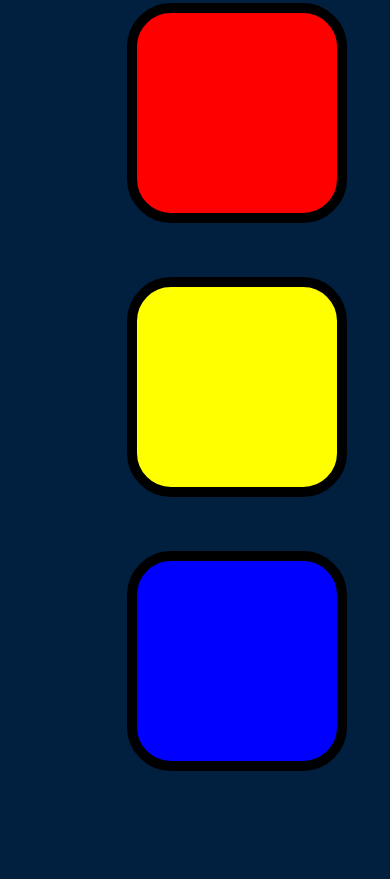
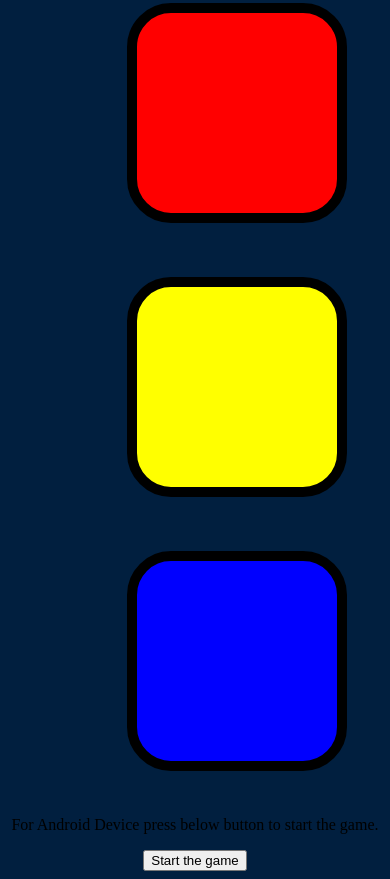
Before and after one commit to KingAshu22/Simon-Game, a plain HTML site: page index.html in a window 390 px wide. Shown: the part 477-1356 px from the top of the page. Before the commit the page ends 1285 px from the top, so only its background shows below. Drawn offline with nearby package versions, Linux system fonts and the light colour scheme.

Commit message:
Added functionality for mobile devices

```diff
--- a/index.html
+++ b/index.html
@@ -34,6 +34,10 @@
         </div>
 
     </div>
+    <div>
+        <p>For Android Device press below button to start the game.</p>
+        <button class="start">Start the game</button>
+    </div>
     <script src="https://ajax.googleapis.com/ajax/libs/jquery/3.6.0/jquery.min.js"></script>
     <script src="game.js"></script>
 </body>
```
